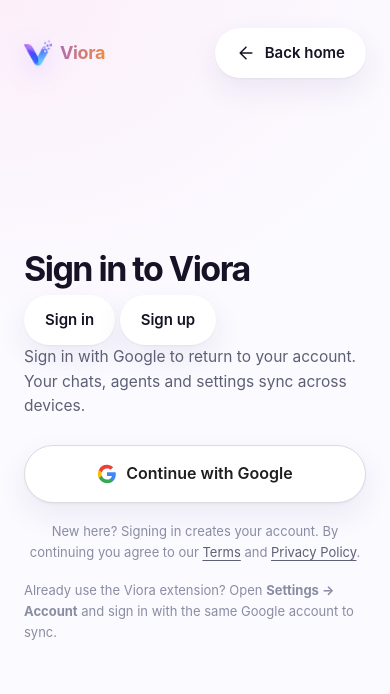
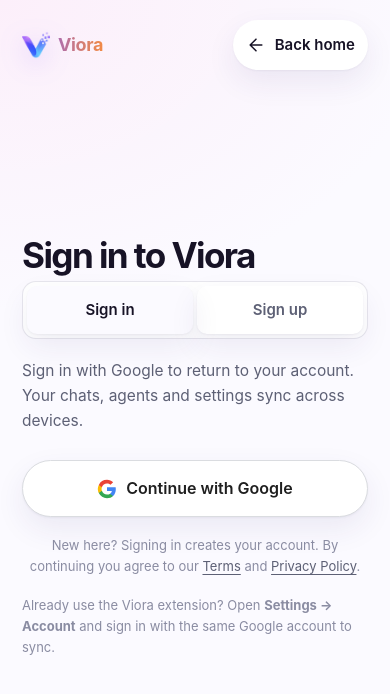
Before and after one commit to Mr-Hacker-2/Viora-Website, a website: page login.html in a window 390 px wide. Drawn offline with Linux system fonts and the light colour scheme.

Commit message:
Fix responsive login page layout

```diff
--- a/assets/v5.css
+++ b/assets/v5.css
@@ -524,3 +524,53 @@ details.q{border-radius:15px}
   .assist,.prompts{grid-template-columns:1fr}
   .prompt:nth-child(5){grid-column:auto}
 }
+
+
+/* ---------- login layout ---------- */
+.auth{
+  min-height:100vh;
+  min-height:100svh;
+  grid-template-columns:minmax(0,1fr) minmax(0,1fr);
+}
+.auth-form{min-width:0}
+.auth-body{max-width:440px}
+.auth-choice{
+  display:grid;
+  grid-template-columns:repeat(2,minmax(0,1fr));
+  gap:4px;
+  padding:4px;
+  margin:0 0 20px;
+  border:1px solid var(--line);
+  border-radius:14px;
+  background:var(--card);
+}
+.auth-choice .btn{
+  min-width:0;
+  min-height:42px;
+  border:0;
+  border-radius:10px;
+  color:var(--muted);
+  background:transparent;
+  font-weight:600;
+  transition:background .2s,color .2s,box-shadow .2s;
+}
+.auth-choice .btn[aria-pressed="true"]{
+  color:var(--text);
+  background:var(--bg);
+  box-shadow:var(--shadow);
+}
+.auth-choice .btn:focus-visible{
+  outline:2px solid var(--accent);
+  outline-offset:2px;
+}
+@media (max-width:900px){
+  .auth{grid-template-columns:minmax(0,1fr)}
+  .auth-form{min-height:100vh;min-height:100svh}
+}
+@media (max-width:480px){
+  .auth-form{padding:20px 22px}
+  .auth-body{padding:32px 0}
+  .auth-body h1{font-size:clamp(30px,9vw,36px)}
+  .auth-top{gap:12px}
+  .auth-top .btn{padding-inline:12px}
+}
```
